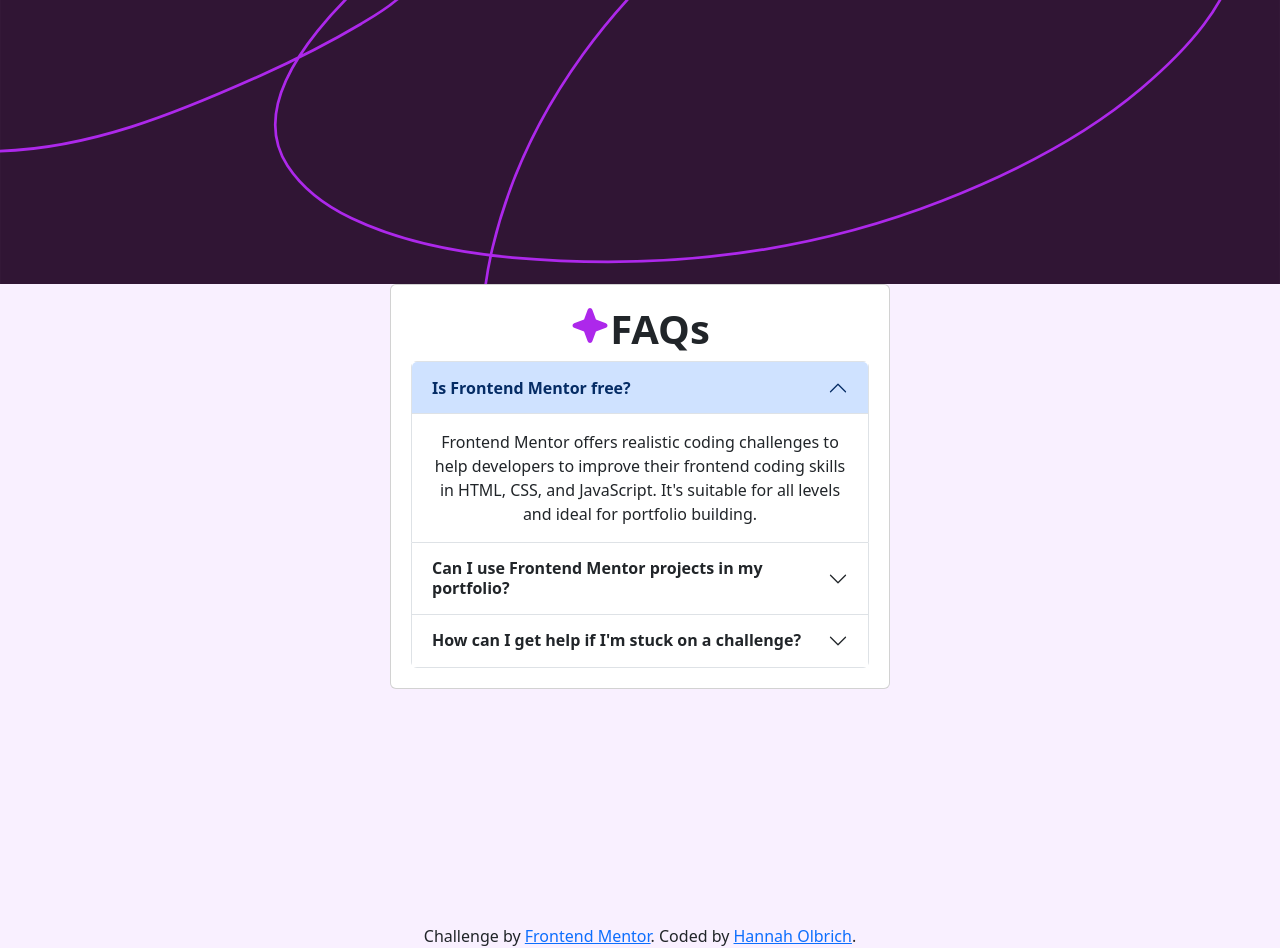
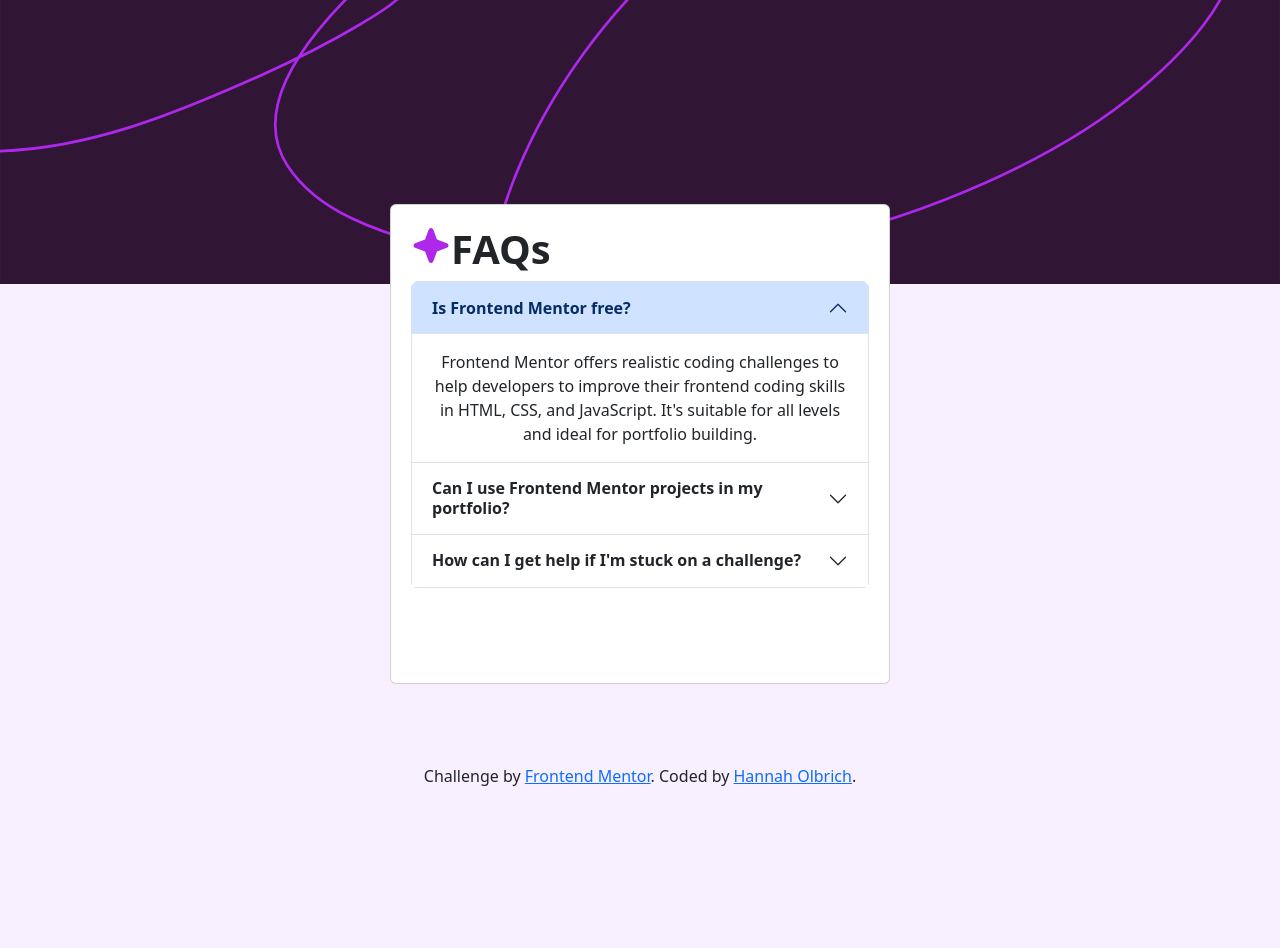
Before and after one commit to hannahro15/FAQ-accordion-frontendmentor, a plain HTML site: page index.html in a window 1280 px wide. After the commit the page ends 800 px from the top, so only its background shows below. Drawn offline with nearby package versions, Linux system fonts and the light colour scheme; a web font is replaced by a local one.

Commit message:
Overlap card and fix footer to bottom

```diff
--- a/index.html
+++ b/index.html
@@ -5,7 +5,8 @@
   <meta name="viewport" content="width=device-width, initial-scale=1.0"> <!-- displays site properly based on user's device -->
 
   <link rel="icon" type="image/png" sizes="32x32" href="./assets/images/favicon-32x32.png">
-  <link rel="stylesheet" type = "text/css" href="styles.css">
+  <link rel="stylesheet" type="text/css" href="styles.css">
+  <link rel="stylesheet" type="text/css" href="https://fonts.google.com/specimen/Work+Sans">
   <link href="https://cdn.jsdelivr.net/npm/bootstrap@5.3.3/dist/css/bootstrap.min.css" rel="stylesheet" integrity="sha384-QWTKZyjpPEjISv5WaRU9OFeRpok6YctnYmDr5pNlyT2bRjXh0JMhjY6hW+ALEwIH" crossorigin="anonymous">
   <script src="https://cdn.jsdelivr.net/npm/bootstrap@5.3.3/dist/js/bootstrap.bundle.min.js" integrity="sha384-YvpcrYf0tY3lHB60NNkmXc5s9fDVZLESaAA55NDzOxhy9GkcIdslK1eN7N6jIeHz" crossorigin="anonymous"></script>
   <title>Frontend Mentor | FAQ accordion</title>
@@ -16,7 +17,7 @@
     <svg class="banner" xmlns="http://www.w3.org/2000/svg" width="1440" height="320" fill="none" viewBox="0 0 1440 320"><g clip-path="url(#a)"><path fill="#301534" d="M0 0h1440v320H0z"/><path stroke="#AD28EB" stroke-linecap="round" stroke-width="3" d="M-676-182C-454-10-396.863 71.888-197.5 143.5-99 178.882-36.919 170.726-4.751 170.108c104.487-2.01 204.609-43.237 298.633-85.495 38.354-17.238 75.882-36.189 112.063-57.63 23.903-14.165 58.87-33.913 64.721-64.42 2.32-12.102-16.369-12.24-23.771-9.789-13.511 4.474-25.95 16.544-36.056 25.669-19.131 17.273-37.062 35.948-53.235 56.031-33.728 41.883-68.034 100.247-34.158 152.014 17.287 26.415 43.94 45.693 72.112 59.127 56.182 26.791 119.205 38.742 180.778 44.146 164.438 14.432 328.964-3.461 483.004-63.622 79.76-31.148 158.55-70.539 224.23-126.245 48.56-41.186 102.8-96.548 110.66-162.9 10.93-92.187-94.04-136.062-169.29-148.418-61.41-10.084-123.75-4.164-184.07 9.588-78.262 17.84-149.006 47.67-214.241 94.384-130.002 93.093-234.95 228.413-272.466 385.827-15.64 65.625-16.648 138.21 5.493 202.551 21.452 62.338 69.196 110.576 124.048 144.923 65.117 40.774 137.161 62.14 212.839 73.21 100.474 14.696 202.817 12.233 303.027-2.997 176.17-26.772 352.73-88.431 505.18-181.077 103.22-62.725 199.3-134.15 280.06-224.425 17.7-19.793 31.81-40.875 43.74-64.521C2172.11-58.5 2095.5-145.528 2095.5-151"/></g><defs><clipPath id="a"><path fill="#fff" d="M0 0h1440v320H0z"/></clipPath></defs></svg>
   </header>
   <div class="container">
-    <div class="card text-center align-items-center">
+    <div class="card text-center">
     <div class="d-flex">
       <svg xmlns="http://www.w3.org/2000/svg" width="40" height="41" fill="none" viewBox="0 0 40 41"><path fill="#AD28EB" d="M37.5 20.5a2.467 2.467 0 0 1-1.64 2.344l-9.913 3.604-3.603 9.911a2.5 2.5 0 0 1-4.688 0l-3.604-9.922-9.911-3.593a2.5 2.5 0 0 1 0-4.688l9.921-3.604 3.594-9.911a2.5 2.5 0 0 1 4.688 0l3.604 9.921 9.911 3.594A2.467 2.467 0 0 1 37.5 20.5Z"/></svg>
       <h1>FAQs</h1>
@@ -55,7 +56,6 @@
         <div id="collapseThree" class="accordion-collapse collapse" data-bs-parent="#accordionExample">
           <div class="accordion-body">
             The best place to get help is inside Frontend Mentor's Discord community. There's a help channel where you can ask questions and seek support from other community members.
-              </p>
           </div>
         </div>
       </div>
--- a/styles.css
+++ b/styles.css
@@ -3,44 +3,35 @@ html, body {
     padding: 0;
     overflow-x: hidden;
     background-color: hsl(275, 100%, 97%) !important;
-    font-size: 16px;
+    flex-direction: column;
   }
 
-  .container {
-    position: relative;
-    width: 1000%;
-    z-index: 1;
-    min-height: 50vw;
-  }
 
   h1 {
     font-weight: 700 !important;
+    margin-top: 20px;
   }
 
   .accordion-header {
     background-color: white !important;
   }
 
-  .container {
-    padding-left: 0;
-    padding-right: 0;
-  }
-
   .banner {
     width: 100%;
     height: auto;
-    display: block;
-    z-index: 0;
+    position: relative;
   }
 
   .card {
     max-width: 500px;
-    height: auto;
+    width: 90%;
     margin: 0 auto;
     padding: 20px;
     background-color: white;
     border-radius: 10px;
-    position: absolute;
+    top: -80px;
+    z-index: 10;
+    min-height: 60vh;
   }
 
   footer {
```
